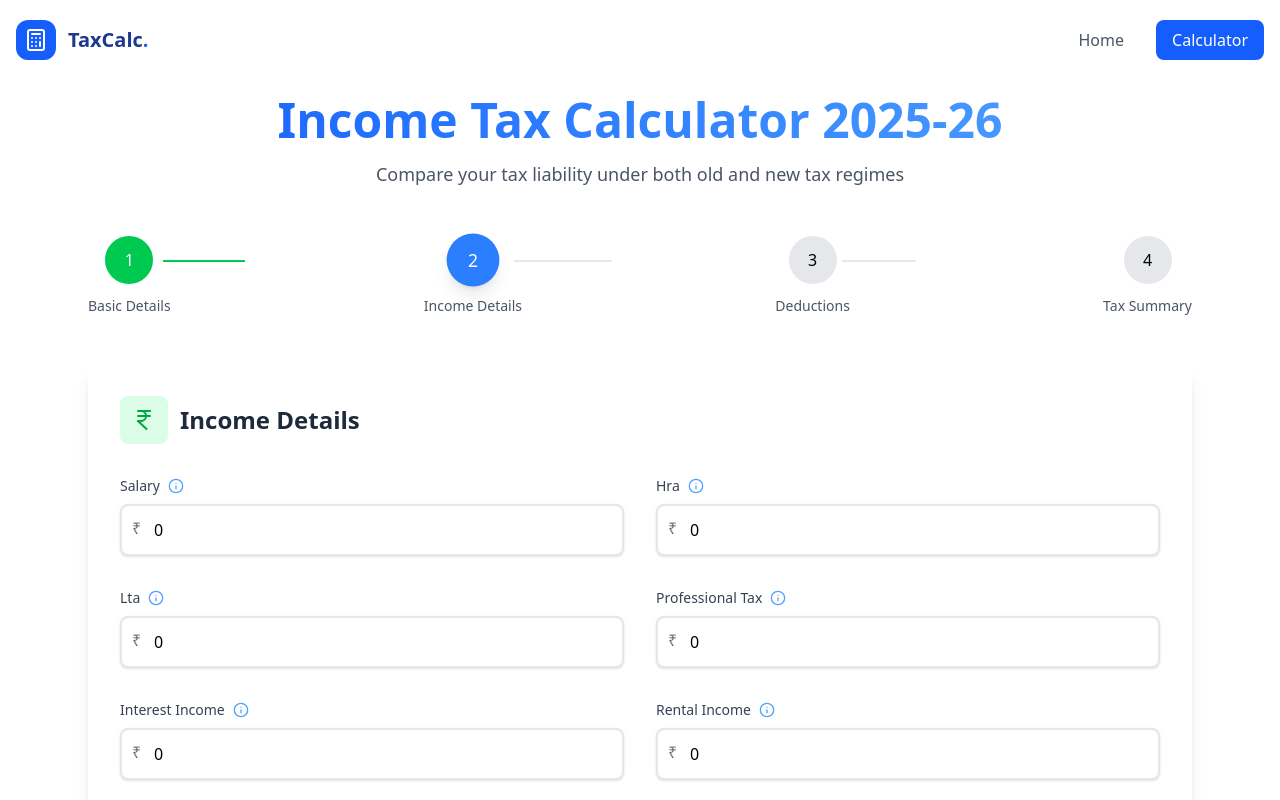
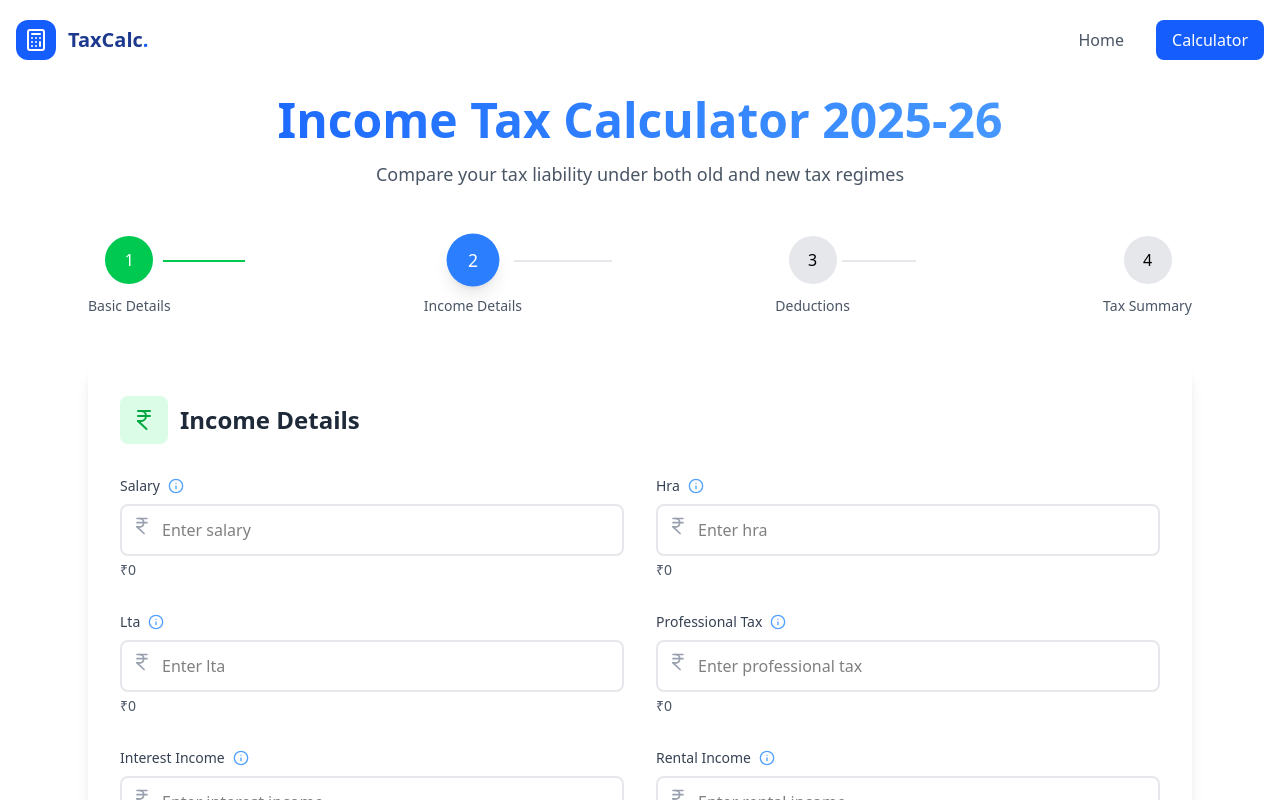
Before and after one commit to singlacodes/tax-calc, a React (Vite) app: page /calculator in a window 1280 px wide. Both pictures are taken after a click on the button "Next". Shown: the top 800 px of the page. Built offline with nearby package versions, Linux system fonts and the light colour scheme.

Commit message:
Input filed issue resolved

```diff
--- a/src/pages/TaxCalculator.jsx
+++ b/src/pages/TaxCalculator.jsx
@@ -1,4 +1,4 @@
-import { useState, useCallback } from "react";
+import React, { useState, useCallback, useMemo } from "react";
 import {
   ArrowRight,
   ArrowLeft,
@@ -18,6 +18,88 @@ import {
   Tooltip as RechartsTooltip,
 } from "recharts";
 
+// Separate numeric input component without formatting
+const NumericInput = ({
+  value,
+  onChange,
+  placeholder,
+  className,
+  disabled = false,
+}) => {
+  return (
+    <input
+      type="text"
+      inputMode="numeric"
+      pattern="[0-9]*"
+      value={value}
+      onChange={(e) => {
+        const numericValue = e.target.value.replace(/[^\d]/g, "");
+        onChange(numericValue);
+      }}
+      className={className}
+      placeholder={placeholder}
+      disabled={disabled}
+    />
+  );
+};
+
+// Formatted display component
+const FormattedValue = ({ value }) => {
+  const formattedValue = useMemo(() => {
+    if (!value) return "₹0";
+    const number = parseInt(value, 10);
+    return new Intl.NumberFormat("en-IN", {
+      style: "currency",
+      currency: "INR",
+      maximumFractionDigits: 0,
+    }).format(number);
+  }, [value]);
+
+  return <div className="text-sm text-gray-600 mt-1">{formattedValue}</div>;
+};
+
+const InputField = ({
+  label,
+  value,
+  onChange,
+  icon: Icon,
+  tooltip,
+  disabled = false,
+}) => {
+  return (
+    <div className="space-y-2">
+      <label className="block text-sm font-medium text-gray-700 flex items-center gap-2">
+        {label}
+        {tooltip && (
+          <div className="group/tooltip relative">
+            <Info className="w-4 h-4 text-blue-400 cursor-help" />
+            <div className="hidden group-hover/tooltip:block absolute z-10 w-64 p-3 bg-gray-900 text-white text-xs rounded-lg -top-2 left-6">
+              {tooltip}
+            </div>
+          </div>
+        )}
+      </label>
+      <div className="relative">
+        {Icon && (
+          <Icon className="absolute left-3 top-3 w-5 h-5 text-gray-400" />
+        )}
+        <NumericInput
+          value={value}
+          onChange={onChange}
+          placeholder={`Enter ${label.toLowerCase()}`}
+          className={`w-full p-3 ${
+            Icon ? "pl-10" : "pl-3"
+          } border-2 border-gray-200 rounded-lg focus:ring-2 focus:ring-blue-500 focus:border-blue-500 bg-white ${
+            disabled ? "bg-gray-100" : ""
+          }`}
+          disabled={disabled}
+        />
+        <FormattedValue value={value} />
+      </div>
+    </div>
+  );
+};
+
 const TaxCalculator = () => {
   const [step, setStep] = useState(1);
   const [basicDetails, setBasicDetails] = useState({
@@ -26,30 +108,47 @@ const TaxCalculator = () => {
   });
 
   const [incomeDetails, setIncomeDetails] = useState({
-    salary: 0,
-    hra: 0,
-    lta: 0,
-    professionalTax: 0,
-    interestIncome: 0,
-    rentalIncome: 0,
-    homeLoanInterest: 0,
+    salary: "",
+    hra: "",
+    lta: "",
+    professionalTax: "",
+    interestIncome: "",
+    rentalIncome: "",
+    homeLoanInterest: "",
   });
 
   const [deductions, setDeductions] = useState({
-    section80C: 0,
-    section80D: 0,
-    section80G: 0,
-    section80EEA: 0,
-    otherDeductions: 0,
+    section80C: "",
+    section80D: "",
+    section80G: "",
+    section80EEA: "",
+    otherDeductions: "",
   });
+
+  const handleNumberInput = (setter, field) => (value) => {
+    setter((prev) => ({
+      ...prev,
+      [field]: value,
+    }));
+  };
 
   // Calculate total deductions with caps
   const calculateTotalDeductions = useCallback(() => {
-    const totalSection80C = Math.min(deductions.section80C, 150000);
-    const totalSection80D = Math.min(deductions.section80D, 100000);
-    const totalSection80EEA = Math.min(deductions.section80EEA, 150000);
+    const totalSection80C = Math.min(
+      Number(deductions.section80C) || 0,
+      150000
+    );
+    const totalSection80D = Math.min(
+      Number(deductions.section80D) || 0,
+      100000
+    );
+    const totalSection80EEA = Math.min(
+      Number(deductions.section80EEA) || 0,
+      150000
+    );
     const totalOtherDeductions =
-      deductions.section80G + deductions.otherDeductions;
+      (Number(deductions.section80G) || 0) +
+      (Number(deductions.otherDeductions) || 0);
 
     return (
       Math.min(
@@ -63,25 +162,16 @@ const TaxCalculator = () => {
   }, [deductions]);
 
   const calculateTotalIncome = useCallback(() => {
-    const totalIncome =
-      Number(incomeDetails.salary) +
-      Number(incomeDetails.hra) +
-      Number(incomeDetails.lta) +
-      Number(incomeDetails.interestIncome) +
-      Number(incomeDetails.rentalIncome);
-
-    return totalIncome;
+    return Object.values(incomeDetails).reduce(
+      (sum, value) => sum + (Number(value) || 0),
+      0
+    );
   }, [incomeDetails]);
 
   // Calculate taxable income for both regimes
   const calculateTaxableIncome = useCallback(
     (regime) => {
-      const totalIncome =
-        Number(incomeDetails.salary) +
-        Number(incomeDetails.hra) +
-        Number(incomeDetails.lta) +
-        Number(incomeDetails.interestIncome) +
-        Number(incomeDetails.rentalIncome);
+      const totalIncome = calculateTotalIncome();
 
       if (regime === "new") {
         const standardDeduction = 75000;
@@ -89,7 +179,7 @@ const TaxCalculator = () => {
           0,
           totalIncome -
             standardDeduction -
-            Number(incomeDetails.professionalTax)
+            (Number(incomeDetails.professionalTax) || 0)
         );
       } else {
         const standardDeduction = 50000;
@@ -98,12 +188,12 @@ const TaxCalculator = () => {
           0,
           totalIncome -
             standardDeduction -
-            Number(incomeDetails.professionalTax) -
+            (Number(incomeDetails.professionalTax) || 0) -
             totalDeductions
         );
       }
     },
-    [incomeDetails, calculateTotalDeductions]
+    [incomeDetails, calculateTotalDeductions, calculateTotalIncome]
   );
 
   // Calculate tax for new regime
@@ -188,75 +278,6 @@ const TaxCalculator = () => {
     }).format(amount);
   };
 
-  const formatIndianNumber = (value) => {
-    // Remove any existing commas and non-numeric characters
-    const number = value.replace(/[^\d]/g, "");
-    if (!number) return "";
-    const lastThree = number.substring(number.length - 3);
-    const otherNumbers = number.substring(0, number.length - 3);
-    const formatted = otherNumbers.replace(/\B(?=(\d{2})+(?!\d))/g, ",");
-    return formatted ? formatted + "," + lastThree : lastThree;
-  };
-
-  const InputField = ({
-    label,
-    value,
-    onChange,
-    icon: Icon,
-    tooltip,
-    prefix,
-    type = "text",
-    disabled = false,
-  }) => {
-    // Fix cursor position issue by maintaining raw value in state
-    const [inputValue, setInputValue] = useState(value.toString());
-
-    // Handle input change while maintaining cursor position
-    const handleChange = (e) => {
-      const rawValue = e.target.value.replace(/[^\d]/g, "");
-      setInputValue(rawValue);
-      onChange({ target: { value: rawValue } });
-    };
-
-    return (
-      <div className="space-y-2 group transition-all duration-200">
-        <label className="block text-sm font-medium text-gray-700 flex items-center gap-2">
-          {label}
-          {tooltip && (
-            <div className="group/tooltip relative">
-              <Info className="w-4 h-4 text-blue-400 cursor-help transition-colors group-hover/tooltip:text-blue-500" />
-              <div className="hidden group-hover/tooltip:block absolute z-10 w-64 p-3 bg-gray-900 text-white text-xs rounded-lg -top-2 left-6 shadow-xl">
-                {tooltip}
-              </div>
-            </div>
-          )}
-        </label>
-        <div className="relative">
-          {prefix && (
-            <span className="absolute left-3 top-3 text-gray-500 group-hover:text-gray-700 transition-colors">
-              {prefix}
-            </span>
-          )}
-          {Icon && (
-            <Icon className="absolute left-3 top-3 w-5 h-5 text-gray-400 group-hover:text-blue-500 transition-colors" />
-          )}
-          <input
-            type="text"
-            value={formatIndianNumber(inputValue)}
-            onChange={handleChange}
-            className={`w-full p-3 ${
-              prefix ? "pl-8" : Icon ? "pl-10" : "pl-3"
-            } border-2 border-gray-200 rounded-lg focus:ring-2 focus:ring-blue-500 focus:border-blue-500 bg-white hover:bg-blue-50/30 transition-all duration-200 ${
-              disabled ? "bg-gray-100 cursor-not-allowed" : ""
-            } outline-none shadow-sm hover:shadow-md`}
-            placeholder={`Enter ${label.toLowerCase()}`}
-            disabled={disabled}
-          />
-        </div>
-      </div>
-    );
-  };
-
   // Calculate tax comparison
   const calculateTaxComparison = useCallback(() => {
     const newRegimeIncome = calculateTaxableIncome("new");
@@ -277,23 +298,8 @@ const TaxCalculator = () => {
     };
   }, [calculateTaxableIncome, calculateNewRegimeTax, calculateOldRegimeTax]);
 
-  const handleNumberInput = (e, setter, field) => {
-    const rawValue = e.target.value;
-    setter((prev) => ({
-      ...prev,
-      [field]: rawValue,
-    }));
-  };
-
-  const steps = [
-    "Basic Details",
-    "Income Details",
-    "Deductions",
-    "Tax Summary",
-  ];
-
   const renderBasicDetails = () => (
-    <div className="bg-white rounded-xl shadow-lg p-8 hover:shadow-xl transition-shadow duration-300">
+    <div className="bg-white rounded-xl shadow-lg p-8">
       <div className="flex items-center gap-3 mb-8">
         <div className="p-3 bg-blue-100 rounded-lg">
           <Calculator className="w-6 h-6 text-blue-600" />
@@ -304,9 +310,8 @@ const TaxCalculator = () => {
         <InputField
           label="Age"
           value={basicDetails.age}
-          onChange={(e) => handleNumberInput(e, setBasicDetails, "age")}
+          onChange={handleNumberInput(setBasicDetails, "age")}
           tooltip="Your age as of the assessment year"
-          type="text"
         />
         <div className="space-y-2">
           <label className="block text-sm font-medium text-gray-700">
@@ -320,7 +325,7 @@ const TaxCalculator = () => {
                 financialYear: e.target.value,
               })
             }
-            className="w-full p-3 border-2 border-gray-200 rounded-lg focus:ring-2 focus:ring-blue-500 focus:border-blue-500 bg-white hover:bg-blue-50/30 transition-all duration-200">
+            className="w-full p-3 border-2 border-gray-200 rounded-lg focus:ring-2 focus:ring-blue-500 focus:border-blue-500 bg-white">
             <option value="2025-26">2025-26</option>
           </select>
         </div>
@@ -329,7 +334,7 @@ const TaxCalculator = () => {
   );
 
   const renderIncomeDetails = () => (
-    <div className="bg-white rounded-xl shadow-lg p-8 hover:shadow-xl transition-shadow duration-300">
+    <div className="bg-white rounded-xl shadow-lg p-8">
       <div className="flex items-center gap-3 mb-8">
         <div className="p-3 bg-green-100 rounded-lg">
           <IndianRupee className="w-6 h-6 text-green-600" />
@@ -344,8 +349,8 @@ const TaxCalculator = () => {
               .replace(/([A-Z])/g, " $1")
               .replace(/^./, (str) => str.toUpperCase())}
             value={value}
-            onChange={(e) => handleNumberInput(e, setIncomeDetails, key)}
-            prefix="₹"
+            onChange={handleNumberInput(setIncomeDetails, key)}
+            icon={IndianRupee}
             tooltip={`Enter your ${key
               .replace(/([A-Z])/g, " $1")
               .toLowerCase()} for the financial year`}
@@ -356,7 +361,7 @@ const TaxCalculator = () => {
   );
 
   const renderDeductions = () => (
-    <div className="bg-white rounded-xl shadow-lg p-8 hover:shadow-xl transition-shadow duration-300">
+    <div className="bg-white rounded-xl shadow-lg p-8">
       <div className="flex items-center gap-3 mb-8">
         <div className="p-3 bg-purple-100 rounded-lg">
           <PieChart className="w-6 h-6 text-purple-600" />
@@ -371,8 +376,8 @@ const TaxCalculator = () => {
               .replace(/([A-Z])/g, " $1")
               .replace(/^./, (str) => str.toUpperCase())}
             value={value}
-            onChange={(e) => handleNumberInput(e, setDeductions, key)}
-            prefix="₹"
+            onChange={handleNumberInput(setDeductions, key)}
+            icon={IndianRupee}
             tooltip={`Maximum deduction under ${key}: ${
               key === "section80C"
                 ? "₹1,50,000"
@@ -423,7 +428,6 @@ const TaxCalculator = () => {
         </div>
       </div>
     );
-
     const DetailCard = ({ title, items }) => (
       <div className="bg-white/50 backdrop-blur-sm p-6 rounded-2xl transition-all duration-300">
         <h3 className="text-md font-semibold mb-4 text-gray-800">{title}</h3>
@@ -578,6 +582,13 @@ const TaxCalculator = () => {
     );
   };
 
+  const steps = [
+    "Basic Details",
+    "Income Details",
+    "Deductions",
+    "Tax Summary",
+  ];
+
   const StepIndicator = () => (
     <div className="mb-12">
       <div className="flex justify-between mb-4">
@@ -625,7 +636,7 @@ const TaxCalculator = () => {
   };
 
   return (
-    <div className="max-w-6xl min-h-screen pt-24 mx-auto p-6 ">
+    <div className="max-w-6xl min-h-screen pt-24 mx-auto p-6">
       <div className="text-center mb-12">
         <h1 className="text-5xl font-bold text-transparent bg-clip-text bg-gradient-to-r from-blue-600 to-blue-400 mb-4">
           Income Tax Calculator 2025-26
```
